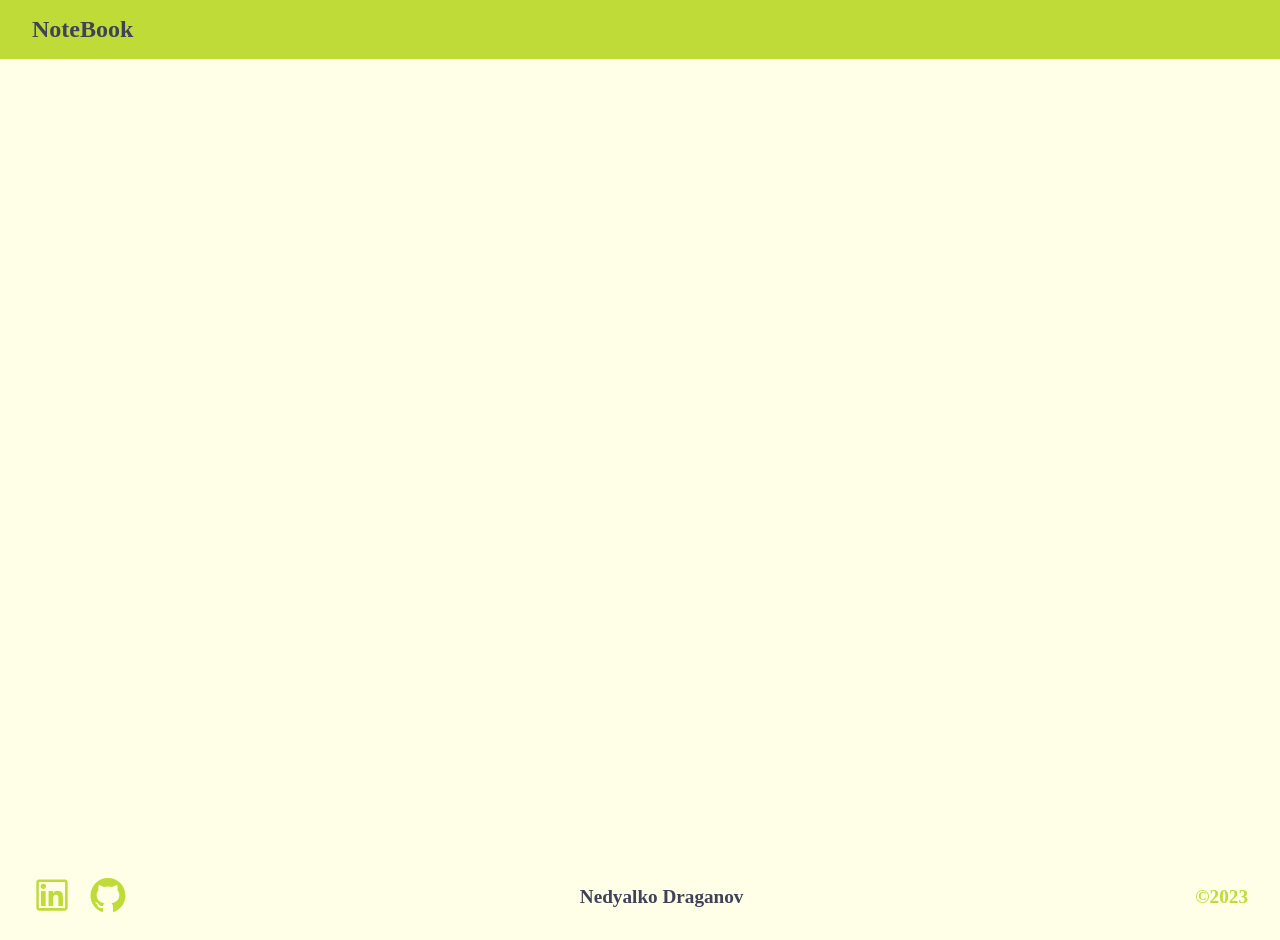
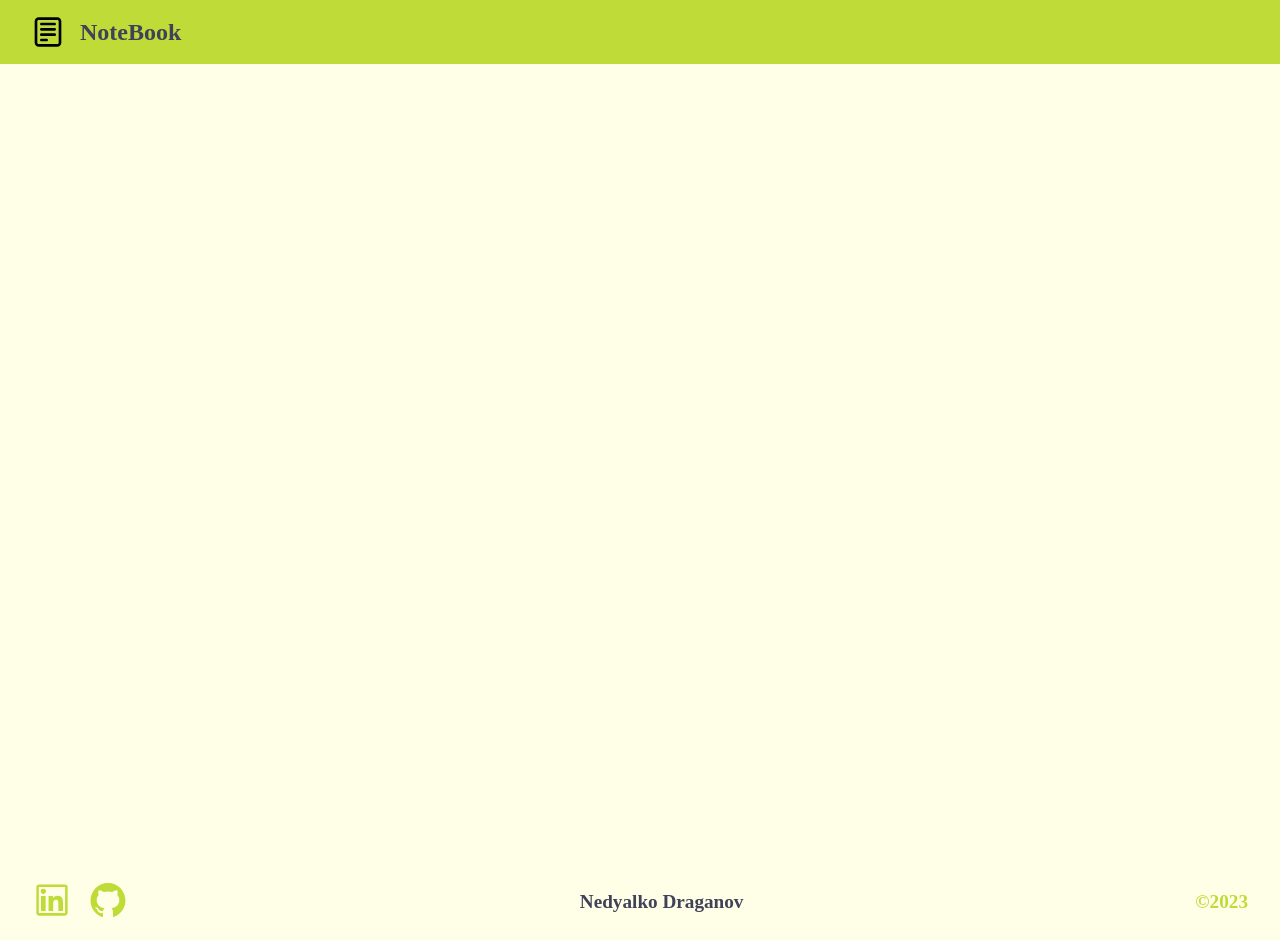
Before and after one commit to NDraganov/notebook, a Next.js app: page / in a window 1280 px wide. Built offline with nearby package versions, Linux system fonts and the light colour scheme.

Commit message:
Add icon to the header

```diff
--- a/components/header/header.jsx
+++ b/components/header/header.jsx
@@ -1,8 +1,11 @@
+import { CgNotes } from "react-icons/cg";
+
 import classes from "./header.module.css";
 
 export default function Header({ text }) {
   return (
     <header className={classes.header}>
+      <CgNotes />
       <h2>{text}</h2>
     </header>
   );
--- a/components/header/header.module.css
+++ b/components/header/header.module.css
@@ -1,6 +1,12 @@
 .header {
+  display: flex;
+  align-items: center;
+  gap: 1rem;
   background-color: var(--dark-green);
   padding: 1rem 2rem;
+}
+.header svg {
+  font-size: 2rem;
 }
 .header h2 {
   color: var(--grey);
```
